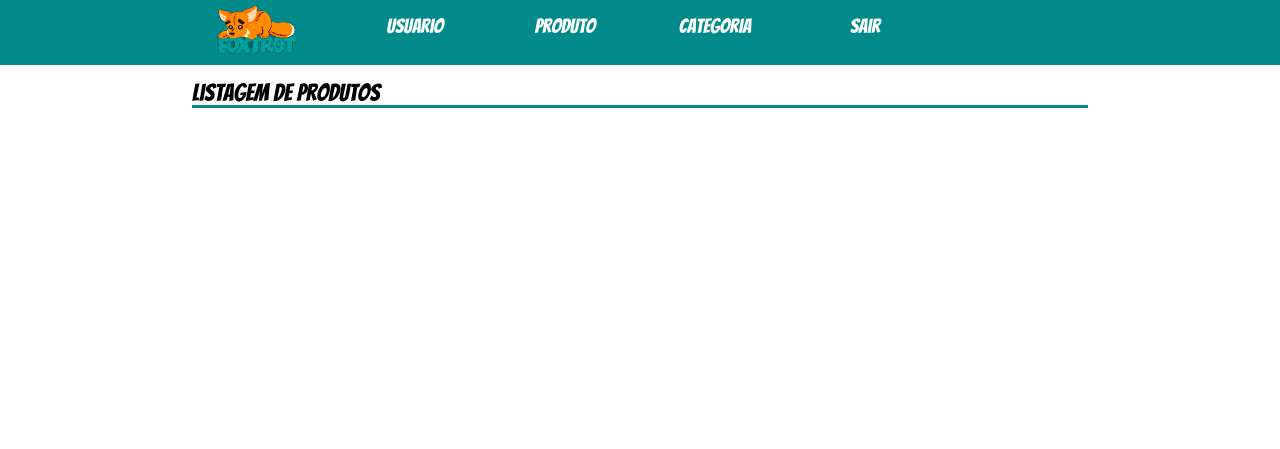
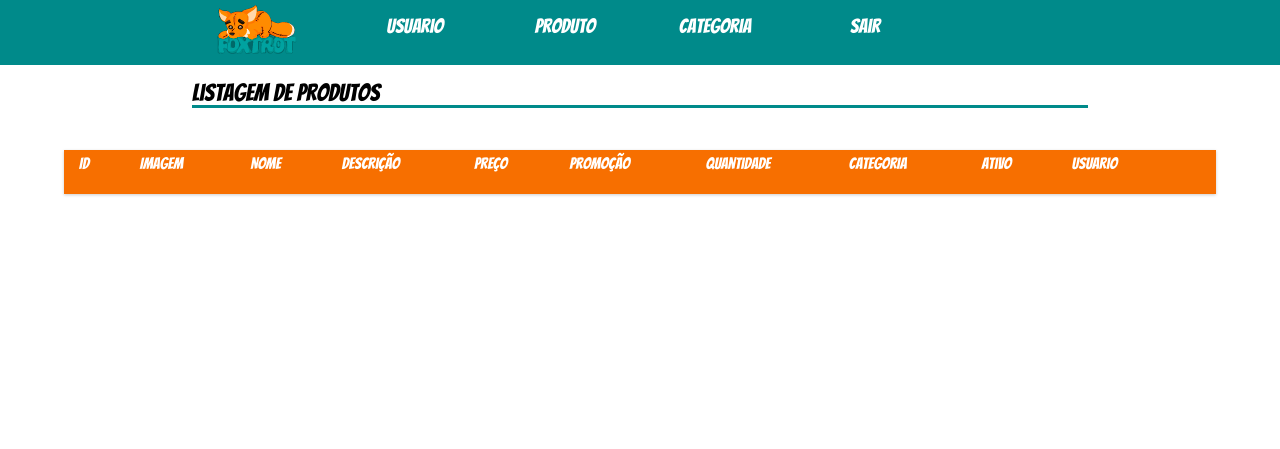
Before and after one commit to angelagra/foxtrot, a PHP site: page /produto/lista_produto_tpl.php in a window 1280 px wide. Shown: the top 449 px of the page. Run offline with PHP 8.4, Linux system fonts and the light colour scheme; data that the repository does not hold is empty.

Commit message:
Add files via upload

```diff
--- a/estilo/tabela1.css
+++ b/estilo/tabela1.css
@@ -1,14 +1,49 @@
-/* Estilo Padrão - TABELAS */
-.tabela-Categoria{
-  width: 70%; height: auto; position: absolute;
-  left: -35%; margin: 0px 50%; top: 150px;
+/* Declaração de váriavel --------------------------------------------------- */
+/* Laranja Default #f76f00 */
+/* Verde Default   #008a8a */
+/* Fundo Default   #ffffff */
+
+a{
+  text-decoration: none;
+  color: #30a19f;
 }
-/*.mensagem{
-  width: 100%; height: 40px;color: #000;
-}*/
-table{
-  width: 100%; height: 40px;
+a:hover{
+  cursor: pointer;
 }
-td{
-  color: #000; padding: 0px 5px; border: 1px solid #000;
+
+
+/* Estilo Padrão - TABELAS -------------------------------------------------- */
+
+/* Conteiner Geral da tabela */
+.container-table{
+  width: 90%; height: 300px; position: absolute;
+  left: -45%; margin: 0px 50%; top: 150px;
 }
+
+/* Estilo da tabela */
+.table{
+  width: 100%; margin: 0 0 40px 0; display: table;
+  box-shadow: 0 1px 3px rgba(0,0,0,0.2);
+}
+
+/* Estilo de cada lonha */
+.row{
+  display: table-row; background-color: rgba(247,117,10,0.3);
+  color: black;
+}
+.row:nth-of-type(odd){
+  background-color: rgba(247,117,10,0.1);
+}
+.row:nth-of-type(1){
+  background: #f76f00; color: white;
+}
+
+/* Estilo de cada celula APENAS PARA CATEGORIAS */
+.cell{
+  display: table-cell; height: auto;
+  padding: 5px 15px;
+}
+
+img.imgProduto {
+  width: 80px; height: 80px;
+}
```
Also changed, not shown: estilo/tabela.css (+4 -3 lines).
